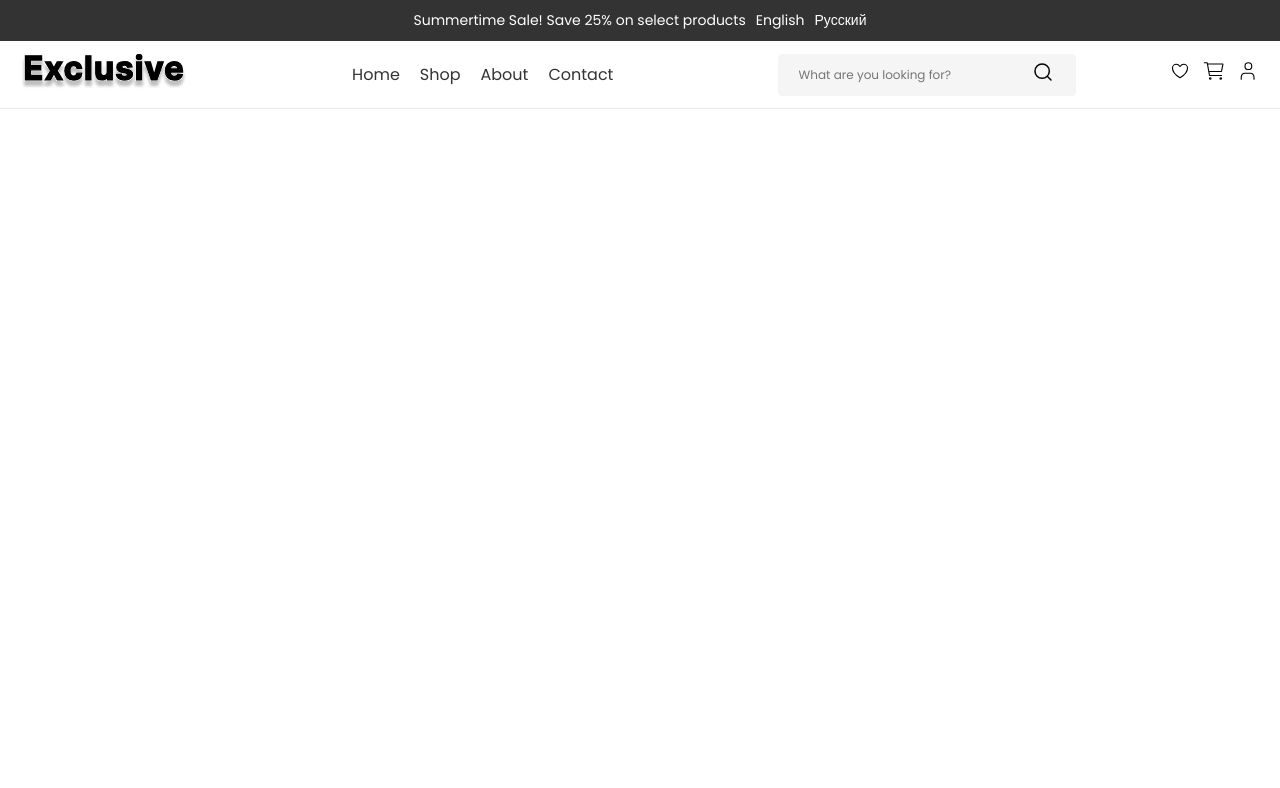
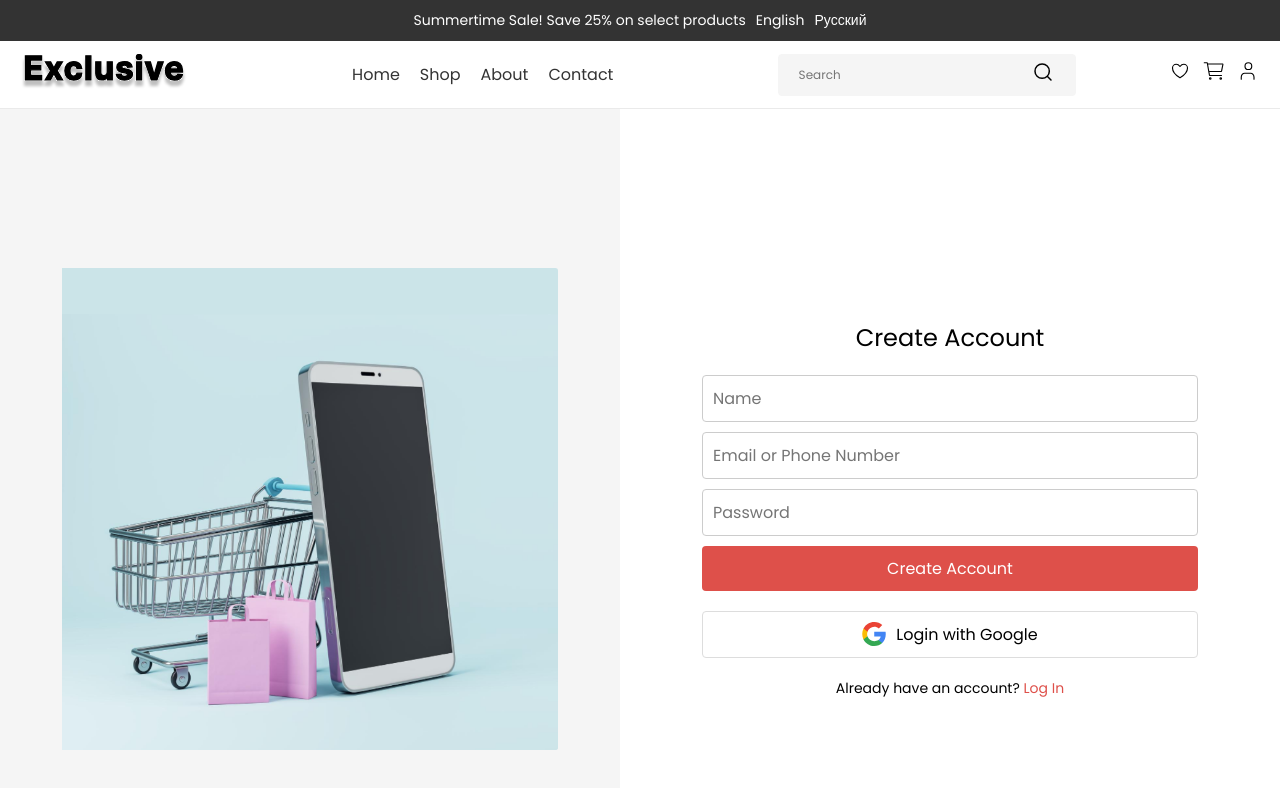
Before and after one commit to AnatoliyKlimov/Maxima-practice-4, a React (Vite) app: page /login in a window 1280 px wide. Shown: the top 788 px of the page. Built offline with nearby package versions, Linux system fonts and the light colour scheme.

Commit message:
feat: add loginPage section

```diff
--- a/src/App.jsx
+++ b/src/App.jsx
@@ -1,4 +1,3 @@
-// src/App.jsx
 import React from 'react';
 import './App.css';
 import { BrowserRouter as Router, Route, Routes } from 'react-router-dom';
@@ -9,6 +8,7 @@ import HomePage from './pages/HomePage';
 import ShopPage from './pages/ShopPage';
 import AboutPage from './pages/AboutPage';
 import ContactPage from './pages/ContactPage';
+import LoginPage from './pages/LoginPage';
 
 function App() {
     return (
@@ -21,6 +21,7 @@ function App() {
                     <Route path="/shop" element={<ShopPage />} />
                     <Route path="/about" element={<AboutPage />} />
                     <Route path="/contact" element={<ContactPage />} />
+                    <Route path="/login" element={<LoginPage />} />
                 </Routes>
             </div>
         </Router>
--- a/src/components/Header.jsx
+++ b/src/components/Header.jsx
@@ -1,12 +1,12 @@
 // src/components/Header.jsx
 import React, { useState, useEffect, useRef } from 'react';
-import { Link } from 'react-router-dom';
+import { Link, useNavigate } from 'react-router-dom';
 import { useTranslation } from 'react-i18next';
 import './Header.css';
 import bellIcon from '../assets/bell_icon.svg';
 import cartIcon from '../assets/cart_icon.svg';
 import profileIcon from '../assets/profile_icon.svg';
-import searchIcon from '../assets/search_icon.svg';
+import searchIcon from '../assets/search_icon.svg'
 import logo from '../assets/logo.svg';
 
 const Header = () => {
@@ -15,6 +15,7 @@ const Header = () => {
     const [userDropdown, setUserDropdown] = useState(false);
     const [isAuthenticated, setIsAuthenticated] = useState(false);
     const userRef = useRef(null);
+    const navigate = useNavigate();
 
     const changeLanguage = (lang) => {
         i18n.changeLanguage(lang);
@@ -26,7 +27,11 @@ const Header = () => {
     };
 
     const handleLogin = () => {
-        setIsAuthenticated(true);
+        if (!isAuthenticated) {
+            navigate('/login');
+        } else {
+            setUserDropdown(!userDropdown);
+        }
     };
 
     const handleLogout = () => {
@@ -64,9 +69,9 @@ const Header = () => {
                 </nav>
                 <div className="header-actions">
                     <div className="header-search">
-                        <input type="text" placeholder="What are you looking for?" />
+                        <input type="text" placeholder="Search" />
                         <button>
-                            <img src={searchIcon} alt="SearchIcon"/>
+                            <img src={searchIcon} alt="searchIcon"/>
                         </button>
                     </div>
 
@@ -90,7 +95,7 @@ const Header = () => {
                         <div className="header-profile" ref={userRef}>
                             <button
                                 className={isAuthenticated ? 'authenticated' : ''}
-                                onClick={toggleUserDropdown}
+                                onClick={handleLogin}
                             >
                                 <img src={profileIcon} alt="Profile" />
                             </button>
--- /dev/null
+++ b/src/pages/LoginPage.css
@@ -0,0 +1,85 @@
+/* src/pages/LoginPage.css */
+.login-page {
+    display: flex;
+    height: 100vh;
+}
+
+.left-section {
+    flex: 1;
+    background-color: #f5f5f5;
+    display: flex;
+    align-items: center;
+    justify-content: center;
+}
+
+.shopping-cart-img {
+    max-width: 80%;
+    max-height: 80%;
+}
+
+.right-section {
+    flex: 1;
+    background-color: #fff;
+    display: flex;
+    flex-direction: column;
+    align-items: center;
+    justify-content: center;
+    padding: 20px;
+}
+
+.right-section h2 {
+    margin-bottom: 20px;
+}
+
+.login-form {
+    display: flex;
+    flex-direction: column;
+    width: 80%;
+}
+
+.form-input {
+    margin-bottom: 10px;
+    padding: 10px;
+    border: 1px solid #ccc;
+    border-radius: 4px;
+    font-size: 16px;
+}
+
+.create-account-btn {
+    width: 100%;
+    padding: 10px;
+    background-color: #de504a;
+    color: #fff;
+    border: none;
+    border-radius: 4px;
+    cursor: pointer;
+    margin-bottom: 20px;
+    font-size: 16px;
+}
+
+.google-login-btn {
+    display: flex;
+    align-items: center;
+    background-color: #fff;
+    border: 1px solid #ddd;
+    padding: 10px;
+    border-radius: 4px;
+    cursor: pointer;
+    font-size: 16px;
+    margin-bottom: 20px;
+    width: 80%;
+    justify-content: center;
+}
+
+.google-login-btn img {
+    margin-right: 10px;
+}
+
+.login-text {
+    font-size: 14px;
+}
+
+.login-text a {
+    color: #de504a;
+    text-decoration: none;
+}
--- /dev/null
+++ b/src/pages/LoginPage.jsx
@@ -0,0 +1,32 @@
+// src/pages/LoginPage.jsx
+import React from 'react';
+import { Link } from 'react-router-dom';
+import './LoginPage.css';
+import shoppingCart from '../assets/shopping_cart.png';
+import googleIcon from '../assets/google_icon.svg';
+
+const LoginPage = () => {
+    return (
+        <div className="login-page">
+            <div className="left-section">
+                <img src={shoppingCart} alt="Shopping Cart" className="shopping-cart-img" />
+            </div>
+            <div className="right-section">
+                <h2>Create Account</h2>
+                <form className="login-form">
+                    <input type="text" placeholder="Name" className="form-input" />
+                    <input type="text" placeholder="Email or Phone Number" className="form-input" />
+                    <input type="password" placeholder="Password" className="form-input" />
+                    <button type="submit" className="create-account-btn">Create Account</button>
+                </form>
+                <button className="google-login-btn">
+                    <img src={googleIcon} alt="Google" />
+                    Login with Google
+                </button>
+                <p className="login-text">Already have an account? <Link to="/login">Log In</Link></p>
+            </div>
+        </div>
+    );
+}
+
+export default LoginPage;
```
Also changed, not shown: src/assets/google_icon.svg (added), src/assets/shopping_cart.png (added).
